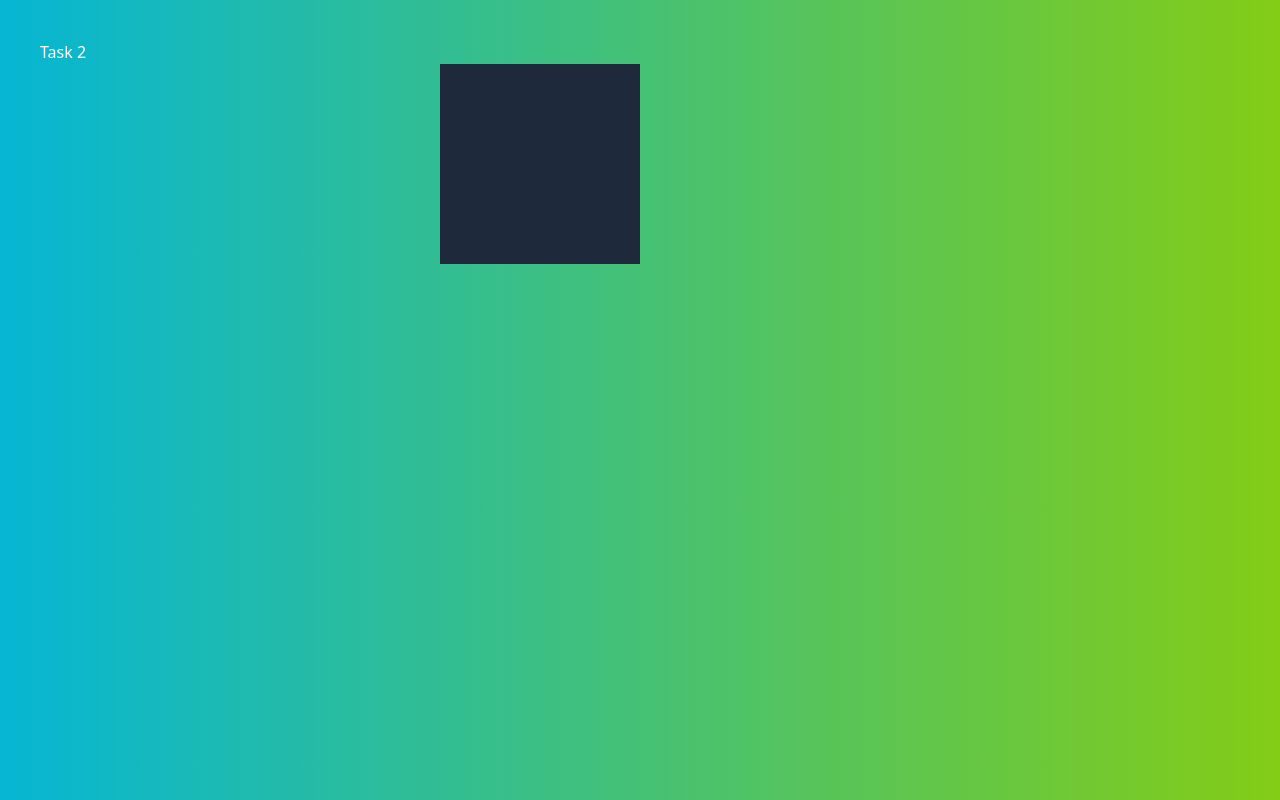
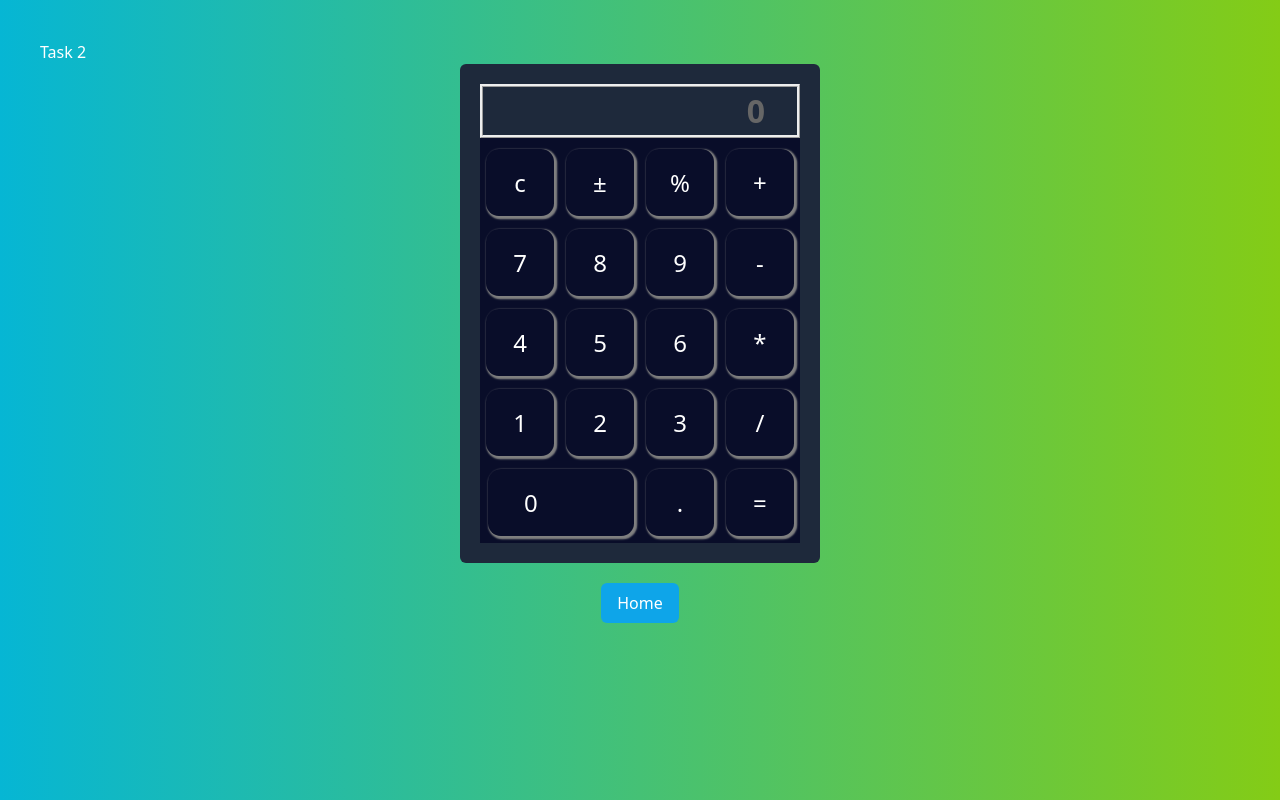
Before and after one commit to Leave-it-blank/Mern-task-list, a Next.js app: page /task-2 in a window 1280 px wide. Built offline with nearby package versions, Linux system fonts and the light colour scheme.

Commit message:
added task 2

```diff
--- /dev/null
+++ b/src/components/CalculatorKeys.css
@@ -0,0 +1,9 @@
+button {
+    width: 4.2rem;
+    height: 4.2rem;
+    margin: 0.4rem;
+    text-align: center;
+    font-size: 150%;
+    border-radius: 0.8rem;
+    box-shadow: 0.1rem 0.1rem 0.1rem 0.1rem grey;
+  }
--- /dev/null
+++ b/src/components/CalculatorKeys.tsx
@@ -0,0 +1,14 @@
+import React from "react";
+
+
+function CalculatorKey(props: { className: any; onClick: (arg0: any) => void; keyValue: string | number | boolean | React.ReactElement<any, string | React.JSXElementConstructor<any>> | Iterable<React.ReactNode> | React.ReactPortal | React.PromiseLikeOfReactNode | null | undefined; }) {
+    return (
+        <button className={`${props.className}`}
+            onClick={() => props.onClick(props.keyValue)}
+        >
+            {props.keyValue}{" "}
+        </button>
+    );
+}
+
+export default CalculatorKey;
--- a/src/pages/api/hello.ts
+++ b/src/pages/api/hello.ts
@@ -9,5 +9,6 @@ export default function handler(
   req: NextApiRequest,
   res: NextApiResponse<Data>
 ) {
+  //console.log("resject")
   res.status(200).json({ name: 'John Doe' })
 }
--- a/src/pages/index.tsx
+++ b/src/pages/index.tsx
@@ -1,7 +1,5 @@
 import Link from "next/link"
 export default function Home() {
-
-
   return (
     <div className='container mx-auto py-5 my-5'>
       <h1 className='text-4xl  font-bold p-1 sm:px-10'>INDEX ALL TASK ETHANUS MERN</h1>
--- a/src/pages/task-2.tsx
+++ b/src/pages/task-2.tsx
@@ -1,15 +1,128 @@
+import React, { useState, useEffect } from "react";
+import CalculatorKey from "../components/CalculatorKeys";
+import NavBar from "@/layouts/NavBar";
+//@ts-ignore-file
 function Task2(){
+    const [prevValue, setPrevValue] = useState(null);
+  const [nextValue, setNextValue] = useState("0");
+  const [op, setOp] = useState(null);
+
+  useEffect(() => {}, [op, nextValue, prevValue]);
+
+  const CalculatorOperations = {
+    "/": (firstValue: number, secondValue: number) => firstValue / secondValue,
+    "*": (firstValue: number, secondValue: number) => firstValue * secondValue,
+    "+": (firstValue: any, secondValue: any) => firstValue + secondValue,
+    "-": (firstValue: number, secondValue: number) => firstValue - secondValue,
+    "=": (firstValue: any, secondValue: any) => secondValue,
+  };
+
+  const performOperation = () => {
+    //@ts-ignore
+    let temp = CalculatorOperations[op](
+        //@ts-ignore
+      parseFloat(prevValue ),
+      parseFloat(nextValue)
+    );
+    setOp(null);
+    setNextValue(String(temp));
+    setPrevValue(null);
+  };
+
+  const handleNum = (number: string | number) => {
+    setNextValue(nextValue === "0" ? String(number) : nextValue + number);
+  };
+
+  const insertDot = () => {
+    if (!/\./.test(nextValue)) {
+      setNextValue(nextValue + ".");
+    }
+  };
+  const percentage = () => {
+    setNextValue(parseFloat(nextValue) / 100);
+    if (prevValue && nextValue === "") {
+      setPrevValue(parseFloat(prevValue) / 100);
+    }
+  };
+  const changeSign = () => {
+    setNextValue(parseFloat(nextValue) * -1);
+  };
+  const clearData = () => {
+    setNextValue("0");
+    setPrevValue(0);
+  };
+
+  const handleOperation = (value: unknown) => {
+    if (Number.isInteger(value)) {
+      handleNum(parseInt(value, 10));
+    } else if (value in CalculatorOperations) {
+      if (op === null) {
+        setOp(value);
+        setPrevValue(nextValue);
+        setNextValue("");
+      }
+      if (op) {
+        setOp(value);
+      }   if (prevValue && op && nextValue) {
+        performOperation();
+      }
+    } else if (value === "c") {
+      clearData();
+    } else if (value === "\xB1") {
+      changeSign();
+    } else if (value === ".") {
+      insertDot();
+    } else if (value === "%") {
+      percentage();
+    }
+  };
+
+
     return(
         <div className="bg-gradient-to-r from-cyan-500 to-lime-500 h-screen w-full p-1 sm:p-10 ">
             <h1 className="text-white  ">Task 2</h1>
             <div className=" grid place-content-center w-full">
-                <div className=" bg-slate-800 w-1/2 h-[200px]">
-
-
-                    <div className="w-[400px] rounded-md">
-
-                    </div>
-                </div>
+               <div className=" bg-slate-800 p-5 rounded-md">
+      <div className="calculator-input">
+        <div className="result">{nextValue} </div>
+      </div>
+      <div className="calculator-keypad">
+        <div className="keys-function">
+          <CalculatorKey keyValue={"c"} onClick={handleOperation} />
+          <CalculatorKey keyValue={"\xB1"} onClick={handleOperation} />
+          <CalculatorKey keyValue={"%"} onClick={handleOperation} />
+        </div>
+        <div className="keys-operators">
+          <CalculatorKey keyValue={"+"} onClick={handleOperation} />
+          <CalculatorKey keyValue={"-"} onClick={handleOperation} />
+          <CalculatorKey keyValue={"*"} onClick={handleOperation} />
+          <CalculatorKey keyValue={"/"} onClick={handleOperation} />
+          <CalculatorKey keyValue={"="} onClick={handleOperation} />
+        </div>
+        <div className="keys-numbers">
+          <CalculatorKey keyValue={9} onClick={handleOperation} />
+          <CalculatorKey keyValue={8} onClick={handleOperation} />
+          <CalculatorKey keyValue={7} onClick={handleOperation} />
+          <CalculatorKey keyValue={6} onClick={handleOperation} />
+          <CalculatorKey keyValue={5} onClick={handleOperation} />
+          <CalculatorKey keyValue={4} onClick={handleOperation} />
+          <CalculatorKey keyValue={3} onClick={handleOperation} />
+          <CalculatorKey keyValue={2} onClick={handleOperation} />
+          <CalculatorKey keyValue={1} onClick={handleOperation} />
+          <CalculatorKey
+            className="key-dot"
+            keyValue={"."}
+            onClick={handleOperation}
+          />
+          <CalculatorKey
+            className="key-zero"
+            keyValue={0}
+            onClick={handleOperation}
+          />
+        </div>
+      </div>
+    </div>
+      <NavBar className="bg-slate-800 p-5 rounded-md" />
             </div>
         </div>
     )
--- a/src/styles/globals.css
+++ b/src/styles/globals.css
@@ -1,9 +1,6 @@
 @tailwind base;
 @tailwind components;
 @tailwind utilities;
-
-
-
 
 table {
   font-family: arial, sans-serif;
@@ -20,3 +17,66 @@ td, th {
 tr:nth-child(even) {
   background-color: #dddddd;
 }
+
+.calculator {
+  width: 20rem;
+  height: 30rem;
+  background-color: lightcyan;
+  display: grid;
+  padding: 1%;
+  position: absolute;
+  top: 0;
+  bottom: 0;
+  left: 0;
+  right: 0;
+  margin: auto;
+  border: ridge;
+}
+
+.keys-numbers {
+  grid-area: keys-numbers;
+  direction: rtl;
+}
+
+.keys-numbers .key-zero {
+  width: 9.1rem;
+  text-align: left;
+  padding-left: 15%;
+}
+.keys-operators {
+  grid-area: keys-operators;
+}
+.keys-function {
+  grid-area: keys-function;
+}
+.calculator-keypad {
+  padding-top: 0.3rem;
+  background-color: rgb(9, 13, 41);
+  display: grid;
+  grid-template-columns: repeat(4, 5rem);
+  grid-template-rows: repeat(5, 5rem);
+  grid-template-areas: "keys-function keys-function keys-function keys-operators" "keys-numbers keys-numbers keys-numbers keys-operators" "keys-numbers keys-numbers keys-numbers keys-operators" "keys-numbers keys-numbers keys-numbers keys-operators" "keys-numbers keys-numbers keys-numbers keys-operators";
+}
+.calculator-input {
+  border-color: rgb(247, 247, 247);
+  border: ridge;
+  text-align: right;
+  padding-right: 10%;
+  font-weight: bold;
+  font-size: xx-large;
+}
+.result {
+  min-height: 3rem;
+  color: #666666;
+}
+
+button {
+  width: 4.2rem;
+  height: 4.2rem;
+  margin: 0.4rem;
+  color: white;
+  text-align: center;
+  font-size: 150%;
+  border-radius: 0.8rem;
+  box-shadow: 0.1rem 0.1rem 0.1rem 0.1rem grey;
+}
```
